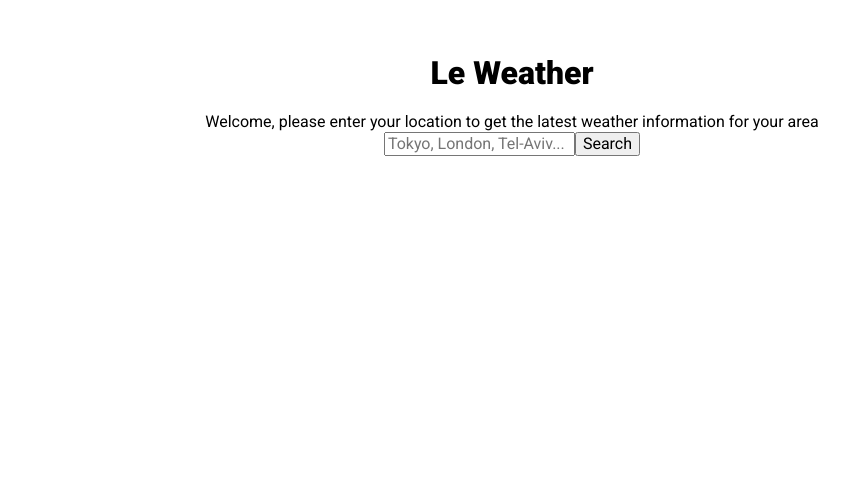
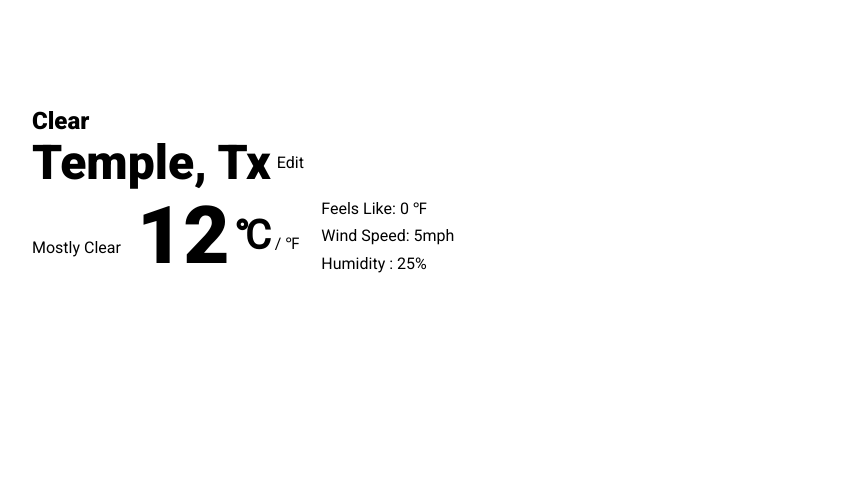
Before and after one commit to oavqt/015-watop, a website built with webpack: page src/index.html in a window 1280 px wide. Shown: the part 105-603 px from the top of the page, without its empty margins (128-977 px from the left). Built offline with nearby package versions, Linux system fonts and the light colour scheme.

Commit message:
Update the project's API, CSS, and basic HTML skeleton

```diff
--- a/src/controller.js
+++ b/src/controller.js
@@ -1,5 +1,15 @@
 import dom from './domtools';
 import storeLocation from './weather';
+
+// Temporary HMS
+const tempHMSDOMClear = () => {
+  const content = dom.get.element.content();
+
+  while (content.firstChild) {
+    content.removeChild(content.lastChild);
+  }
+};
+//
 
 const setWeather = () => {
   storeLocation.set(dom.get.value.input.search());
@@ -13,6 +23,7 @@ const setWeatherEvent = () => {
 };
 
 window.addEventListener('load', () => {
+  tempHMSDOMClear(); // Temporary HMS
   storeLocation.onload();
   setWeatherEvent();
 });
--- a/src/css/styles.css
+++ b/src/css/styles.css
@@ -2,6 +2,16 @@
 
 body {
   font-family: 'Roboto', sans-serif;
+}
+
+button:hover {
+  cursor: pointer;
+}
+
+.button--edit,
+.button--temperature {
+  background: none;
+  border: none;
 }
 
 form {
@@ -28,3 +38,69 @@ form {
   justify-content: center;
   width: 100%;
 }
+
+.weather__home {
+  align-items: center;
+  display: flex;
+  height: 75%;
+  justify-content: center;
+  margin: auto;
+  width: 75%;
+}
+
+.home__title {
+  display: none;
+}
+
+.home__body {
+  align-items: flex-start;
+  display: flex;
+  flex-direction: column;
+  width: 100%;
+}
+
+.body__location {
+  display: flex;
+}
+
+.current__text {
+  margin: 0;
+}
+
+.location__text {
+  font-size: 3rem;
+  margin: 0;
+}
+
+.body__card {
+  display: flex;
+}
+
+.card__description,
+.card__temperature,
+.card__misc {
+  align-items: center;
+  display: flex;
+  justify-content: space-evenly;
+  margin-right: 1em;
+}
+
+.card__description,
+.card__misc {
+  align-items: flex-start;
+  flex-direction: column;
+}
+
+.temperature__number {
+  font-size: 5rem;
+  font-weight: bold;
+}
+
+.temperature__text {
+  font-size: 2.5rem;
+  font-weight: bold;
+}
+
+.home__search {
+  display: none;
+}
--- a/src/dom.js
+++ b/src/dom.js
@@ -1,6 +1,7 @@
 import element from './element';
 
-const page = {
+const display = {
+  skeleton: {
     default: () => {
       const defaultPage = element.create(
         'div',
@@ -20,7 +21,7 @@ const page = {
               'div',
               { class: 'search__title' },
               element.create(
-              'span',
+                'h2',
                 { class: 'title__text' },
                 'Welcome, please enter your location to get the latest weather information for your area'
               )
@@ -49,15 +50,94 @@ const page = {
         { class: 'content__weather' },
         element.create(
           'div',
-        { class: 'weather__default' },
+          { class: 'weather__home' },
           element.create(
             'div',
-          { class: 'default__title' },
+            { class: 'home__title' },
             element.create('h1', { class: 'title__text' }, 'Le Weather')
           ),
           element.create(
             'div',
-          { class: 'default__search' },
+            { class: 'home__body' },
+            element.create(
+              'div',
+              { class: 'body__current' },
+              element.create('h2', { class: 'current__text' }, 'Clear')
+            ),
+            element.create(
+              'div',
+              { class: 'body__location' },
+              element.create('h1', { class: 'location__text' }, 'Temple, Tx'),
+              element.create(
+                'button',
+                { class: 'button--edit' },
+                element.create('span', { class: 'edit__text' }, 'Edit')
+              )
+            ),
+            element.create(
+              'div',
+              { class: 'body__card' },
+              element.create(
+                'div',
+                { class: 'card__description' },
+                element.create('img', { class: 'img--description' }),
+                element.create(
+                  'span',
+                  { class: 'description__text' },
+                  'Mostly Clear'
+                )
+              ),
+              element.create(
+                'div',
+                { class: 'card__temperature' },
+                element.create('span', { class: 'temperature__number' }, '12'),
+                element.create(
+                  'button',
+                  { class: 'button--temperature' },
+                  element.create('span', { class: 'temperature__text' }, '℃'),
+                  element.create(
+                    'span',
+                    { class: 'temperature__text__secondary' },
+                    ' / ℉'
+                  )
+                )
+              ),
+              element.create(
+                'div',
+                { class: 'card__misc' },
+                element.create(
+                  'div',
+                  { class: 'misc__feel' },
+                  element.create(
+                    'span',
+                    { class: 'feel__text' },
+                    'Feels Like: 0 ℉'
+                  )
+                ),
+                element.create(
+                  'div',
+                  { class: 'misc__wind' },
+                  element.create(
+                    'span',
+                    { class: 'wind__text' },
+                    'Wind Speed: 5mph'
+                  )
+                ),
+                element.create(
+                  'div',
+                  { class: 'misc__humidity' },
+                  element.create(
+                    'span',
+                    { class: 'humidity__text' },
+                    'Humidity : 25%'
+                  )
+                )
+              )
+            )
+          ),
+          element.create(
+            'div',
+            { class: 'home__search' },
             element.create(
               'form',
               { class: 'form--search' },
@@ -76,6 +156,10 @@ const page = {
       );
       document.querySelector('.content').appendChild(homePage);
     }
+  },
+  weather: (process) => {
+    console.log(process);
+  }
 };
 
-export default page;
+export default display;
--- a/src/index.js
+++ b/src/index.js
@@ -1,9 +1,17 @@
 require('./css/styles.css');
-require('./dom');
-require('./weather');
 require('./controller');
 
 // Server HMR
+const start = require('./weather');
+
+const content = document.querySelector('.content');
+
 if (module.hot) {
   module.hot.accept();
+
+  while (content.firstChild) {
+    content.removeChild(content.lastChild);
+  }
+
+  start.default.onload();
 }
--- a/src/weather.js
+++ b/src/weather.js
@@ -1,8 +1,8 @@
-import page from './dom';
+import display from './dom';
 import getWeather from './weathertools';
 
 const storeLocation = (() => {
-  const storage = { location: '' };
+  const storage = { location: 'Temple' };
 
   const set = (location) => {
     storage.location = location;
@@ -13,8 +13,9 @@ const storeLocation = (() => {
   };
 
   const onload = () => {
-    if (storage.location !== '') page.home();
-    else page.default();
+    if (storage.location !== '') display.skeleton.home();
+    // getWeather(storage.location);
+    else display.skeleton.default();
   };
 
   return { set, onload };
--- a/src/weathertools.js
+++ b/src/weathertools.js
@@ -1,3 +1,5 @@
+import display from './dom';
+
 // Temperature converter
 const temperature = {
   convert: {
@@ -20,11 +22,11 @@ const temperature = {
 
 // Weather functions
 async function fetchWeather(location, unit) {
-  const publicKey = 'c3d8c66c21f63dca9b58e9ae48dcf602';
+  const publicKey = 'd50e03bdd93c4f7f9b811406212711';
 
   try {
     const response = await fetch(
-      `http://api.openweathermap.org/data/2.5/weather?q=${location}&appid=${publicKey}&units=${unit}`
+      `http://api.weatherapi.com/v1/current.json?key=${publicKey}&q=${location}`
     );
     const weather = await response.json();
 
@@ -36,29 +38,46 @@ async function fetchWeather(location, unit) {
 
 function processWeather(data) {
   return {
+    location: {
+      name: data.location.name,
+      region: data.location.region,
+      country: data.location.country,
+      display: () => {
+        const { name } = data.location;
+        const { region } = data.location;
+        const { country } = data.location;
+
+        if (name !== region) return `${name}, ${region}`;
+        return `${name}, ${country}`;
+      }
+    },
     weather: {
-      current: data.weather[0].main,
-      description: data.weather[0].description
+      current: data.current.condition.text,
+      icon: data.current.condition.icon
     },
     temperature: {
-      number: {
-        current: data.main.temp,
-        feels: data.main.feels_like,
-        humidity: data.main.humidity,
-        max: data.main.temp_max,
-        min: data.main.temp_min,
-        pressure: data.main.pressure
+      celsius: {
+        current: data.current.temp_c,
+        feels: data.current.feelslike_c
+      },
+      fahrenheit: {
+        current: data.current.temp_f,
+        feels: data.current.feelslike_f
       }
     },
+    misc: {
+      humidity: data.current.humidity
+    },
     wind: {
-      speed: data.wind.speed,
-      deg: data.wind.deg
+      kph: data.current.wind_kph,
+      mph: data.current.wind_mph,
+      direction: data.current.wind_dir
     }
   };
 }
 
 function displayWeather(process) {
-  console.log(process);
+  display.weather(process);
 }
 
 async function getWeather(location, unit = 'metric') {
```
Lines whose indentation alone changed are shown as unchanged.
